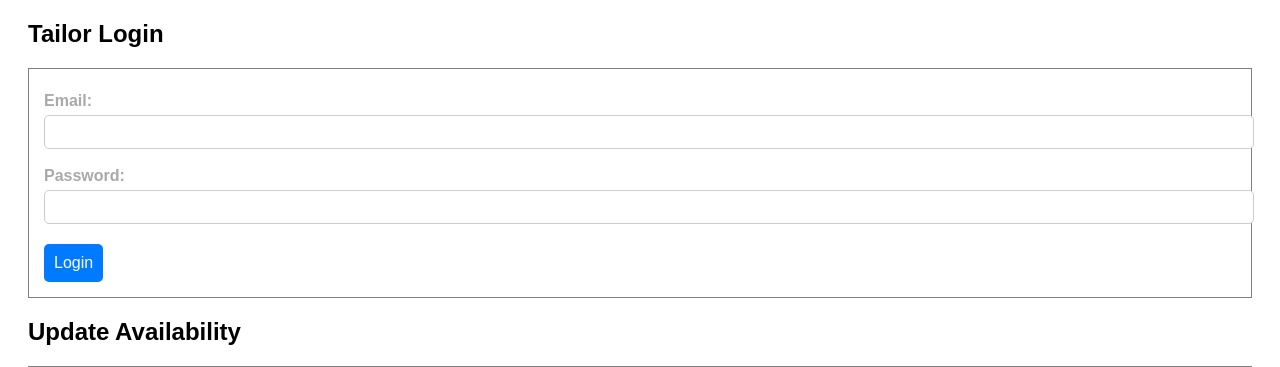
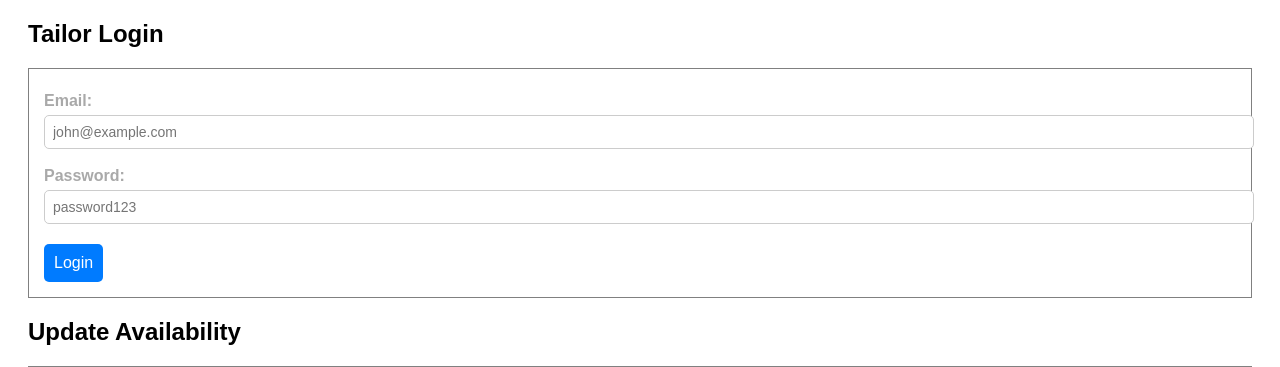
Before and after one commit to momin-Imran/SmartStitch_IS448_Project, a PHP site: page /tailor-availability.php in a window 1280 px wide. Shown: the part 150-517 px from the top of the page. Run offline with PHP 8.4, Linux system fonts and the light colour scheme.

Commit message:
Update tailor-availability.php

```diff
--- a/tailor-availability.php
+++ b/tailor-availability.php
@@ -3,6 +3,7 @@ Author: Nathan Rakhamimov
 Description: This HTML file provides a login form for tailors and an availability update section.
     Tailors can log in with their email and password, then update their available time slots
     using a weekly calendar format. The form submits data for processing.
+Preset Tailor Log In credentials: john@example.com / password123
 -->
 
 
@@ -34,13 +35,13 @@ Description: This HTML file provides a login form for tailors and an availabilit
     <!-- Tailor Login Form -->
     <h2>Tailor Login</h2>
     <form id="loginForm" method="POST" action="login.php">
-        <!-- Input for email -->
+        <!-- Input for email with placeholder -->
         <label for="email">Email:</label>
-        <input type="email" id="email" name="email" required>
+        <input type="email" id="email" name="email" placeholder="john@example.com" required>
 
-        <!-- Input for password -->
+        <!-- Input for password with placeholder -->
         <label for="password">Password:</label>
-        <input type="password" id="password" name="password" required>
+        <input type="password" id="password" name="password" placeholder="password123" required>
 
         <!-- Submit button for login -->
         <button type="submit">Login</button>
```
